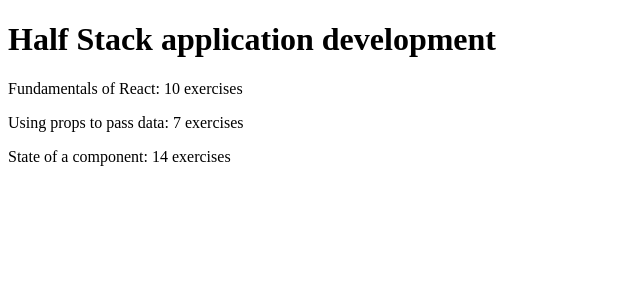
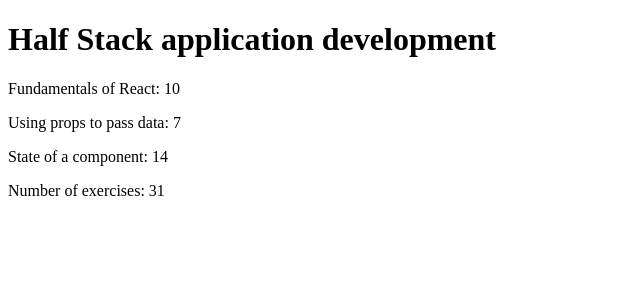
Before and after one commit to falvarezz139/fullstack_fer, a React (Vite) app: page / in a window 1280 px wide. Shown: the top 300 px of the page, without its empty margins (0-640 px from the left). Built offline with nearby package versions, Linux system fonts and the light colour scheme.

Commit message:
ejercicio 1.4

```diff
--- a/src/App.jsx
+++ b/src/App.jsx
@@ -1,47 +1,45 @@
-const Part1 = ({ name, exercises }) => {
+const Header = ({ course }) => {
+  return <h1>{course}</h1>;
+};
+
+const Content = ({ parts }) => {
   return (
-    <p>
-      {name}: {exercises} exercises
-    </p>
-  );
-};
-const Part2 = ({ name, exercises }) => {
-  return (
-    <p>
-      {name}: {exercises} exercises
-    </p>
+    <div>
+      <p>
+        {parts[0].name}: {parts[0].exercises}
+      </p>
+      <p>
+        {parts[1].name}: {parts[1].exercises}
+      </p>
+      <p>
+        {parts[2].name}: {parts[2].exercises}
+      </p>
+    </div>
   );
 };
 
-const Part3 = ({ name, exercises }) => {
+const Total = ({ parts }) => {
   return (
     <p>
-      {name}: {exercises} exercises
+      Number of exercises:{" "}
+      {parts[0].exercises + parts[1].exercises + parts[2].exercises}
     </p>
   );
 };
 
 const App = () => {
   const course = "Half Stack application development";
-  const part1 = {
-    name: "Fundamentals of React",
-    exercises: 10,
-  };
-  const part2 = {
-    name: "Using props to pass data",
-    exercises: 7,
-  };
-  const part3 = {
-    name: "State of a component",
-    exercises: 14,
-  };
+  const parts = [
+    { name: "Fundamentals of React", exercises: 10 },
+    { name: "Using props to pass data", exercises: 7 },
+    { name: "State of a component", exercises: 14 },
+  ];
 
   return (
     <div>
-      <h1>{course}</h1>
-      <Part1 name={part1.name} exercises={part1.exercises} />
-      <Part2 name={part2.name} exercises={part2.exercises} />
-      <Part3 name={part3.name} exercises={part3.exercises} />
+      <Header course={course} />
+      <Content parts={parts} />
+      <Total parts={parts} />
     </div>
   );
 };
```
Also changed, not shown: src/components/Content.jsx (added), src/components/Header.jsx (added), src/components/Total.jsx (added).
